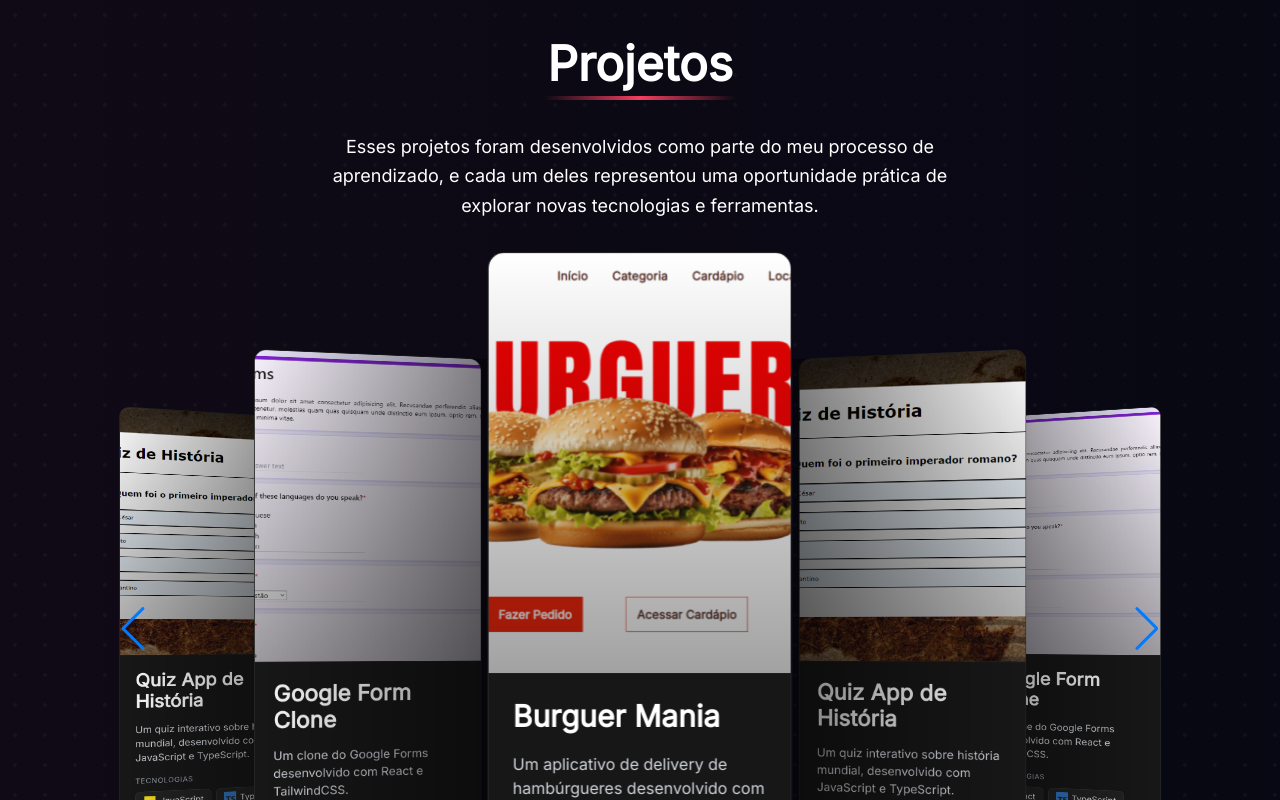
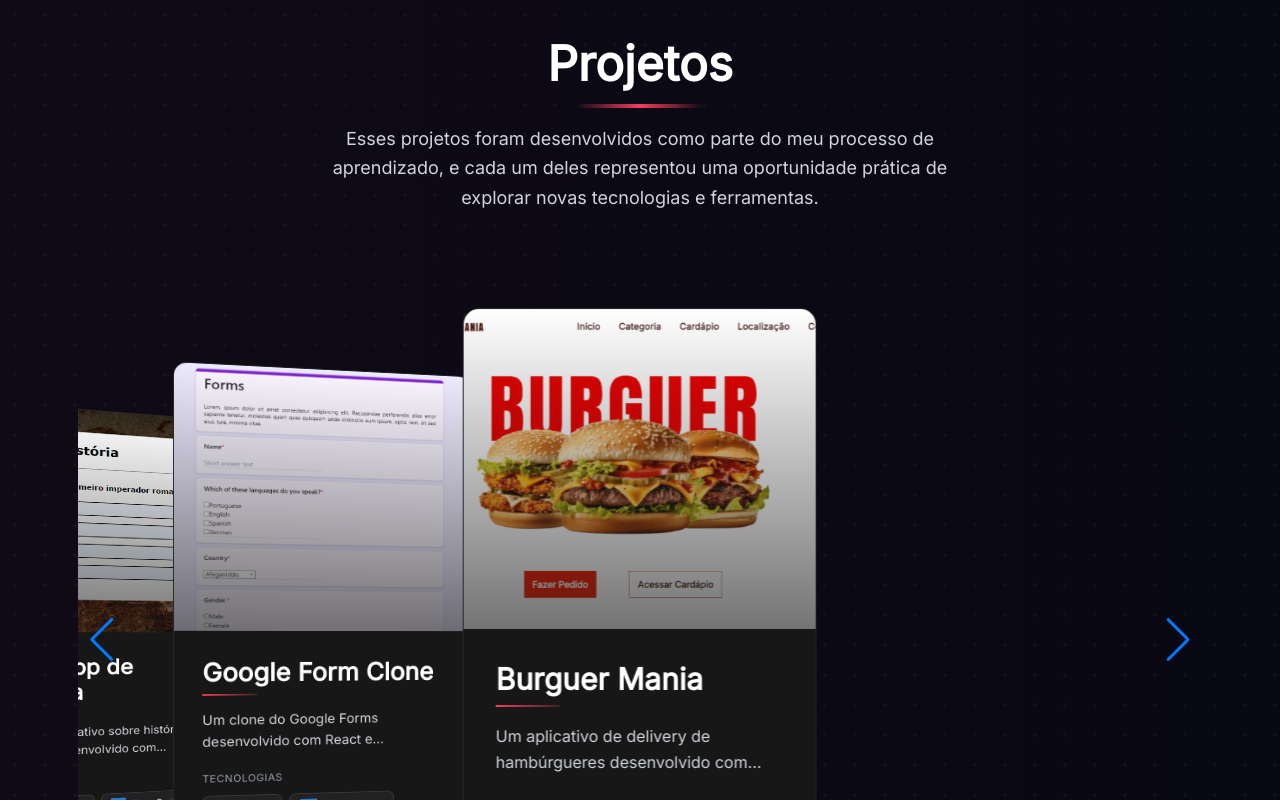
Before and after one commit to ssergiofeitosa/Portfolio, a React (Vite) app: page / in a window 1280 px wide. Shown: the part 840-1640 px from the top of the page. Built offline with nearby package versions, Linux system fonts and the light colour scheme.

Commit message:
Improve Card Component Design

```diff
--- a/src/components/Card.tsx
+++ b/src/components/Card.tsx
@@ -42,67 +42,69 @@ const Card = ({ project }: CardProps) => {
   }
 
   return (
-    <div className="relative w-full max-w-[700px] sm:max-w-[800px] h-auto flex flex-col rounded-2xl overflow-hidden group transition-all duration-300 hover:scale-[1.00] hover:shadow-2xl mx-auto">
-      {/* container do card */}
-      <div className="relative z-10 flex flex-col h-full w-full bg-neutral-900/95 rounded-2xl overflow-hidden border border-neutral-800">
-        {/* Image */}
-        <div className="relative h-[180px] md:h-[420px] overflow-hidden">
-          <div className="absolute inset-0 bg-gradient-to-t from-neutral-900 to-transparent opacity-40 z-10 group-hover:opacity-60 transition-all" />
+    <div className="relative w-full max-w-[700px] sm:max-w-[800px] h-auto flex flex-col rounded-2xl overflow-hidden group transition-all duration-300 hover:scale-[1.02] mx-auto">
+      {/* Card container */}
+      <div className="relative z-10 flex flex-col h-full w-full bg-neutral-900/95 rounded-2xl overflow-hidden border border-neutral-800 shadow-xl">
+        {/* Image container */}
+        <div className="relative h-[220px] md:h-[320px] overflow-hidden">
+          <div className="absolute inset-0 bg-gradient-to-t from-neutral-900 via-neutral-900/50 to-transparent opacity-60 z-10" />
 
           <img
             src={project.image}
             alt={project.title}
-            className="w-full h-full object-cover object-top transition-all duration-500 group-hover:scale-105 group-hover:brightness-75"
+            className="w-full h-full object-cover object-top transition-all duration-500 group-hover:scale-105"
           />
 
-          {/* botoes de link externo */}
-          <div className="absolute inset-0 flex items-center justify-center gap-5 z-20 opacity-0 group-hover:opacity-100 transition-opacity duration-300">
+          {/* Action buttons */}
+          <div className="absolute inset-0 flex items-center justify-center gap-6 z-20 opacity-0 group-hover:opacity-100 transition-all duration-300">
             <a
               href={project.link}
               target="_blank"
               rel="noopener noreferrer"
-              className="bg-neutral-900/70 text-rose-400 p-3.5 rounded-full hover:bg-rose-500 hover:text-white transition-all duration-300 shadow-lg"
+              className="bg-white/10 backdrop-blur-md text-white p-4 rounded-full hover:bg-rose-500 transition-all duration-300 transform hover:scale-110"
               aria-label="View GitHub repository"
             >
-              <FaGithub size={22} />
+              <FaGithub size={24} />
             </a>
+            {project.site && (
               <a
                 href={project.site}
                 target="_blank"
                 rel="noopener noreferrer"
-              className="bg-neutral-900/70 backdrop-blur-md text-rose-400 p-3.5 rounded-full hover:bg-rose-500 hover:text-white transition-all duration-300 shadow-lg"
+                className="bg-white/10 backdrop-blur-md text-white p-4 rounded-full hover:bg-rose-500 transition-all duration-300 transform hover:scale-110"
                 aria-label="Visit live site"
               >
-              <FaExternalLinkAlt size={20} />
+                <FaExternalLinkAlt size={22} />
               </a>
+            )}
           </div>
         </div>
 
-        {/* conteúdo de texto */}
-        <div className="flex-grow flex flex-col p-6 bg-neutral-900 border-t border-neutral-800/50">
-          <div className="mb-3">
-            <h3 className="text-2xl md:text-3xl font-bold text-white inline-block">
+        {/* Content */}
+        <div className="flex-grow flex flex-col p-8 bg-gradient-to-b from-neutral-900 to-neutral-900/95">
+          <div className="mb-4">
+            <h3 className="text-2xl md:text-3xl font-bold text-white">
               {project.title}
-              <div className="h-[2px] bg-gradient-to-r from-rose-600 to-red-900 mt-1 w-0 group-hover:w-full transition-all duration-300" />
+              <div className="h-[2px] bg-gradient-to-r from-rose-500 to-rose-500/20 mt-2 w-16 group-hover:w-full transition-all duration-500 ease-out" />
             </h3>
           </div>
 
-          <p className="text-base text-gray-300 mb-5 line-clamp-3">
+          <p className="text-gray-300 mb-6 line-clamp-2 leading-relaxed">
             {project.description}
           </p>
 
           <div className="mt-auto">
-            <h4 className="text-xs uppercase tracking-wider text-gray-400 mb-2.5 font-medium">
+            <h4 className="text-xs uppercase tracking-wider text-gray-400 mb-3 font-medium">
               Tecnologias
             </h4>
             <div className="flex flex-wrap gap-2">
               {project.technologies.map((tech) => (
                 <span
                   key={tech}
-                  className="inline-flex items-center gap-1.5 bg-neutral-800/80 backdrop-blur-sm px-3 py-1.5 rounded-lg text-sm border border-neutral-700/50 transition-all duration-200 hover:scale-105 hover:-translate-y-0.5 hover:bg-white/5"
+                  className="inline-flex items-center gap-2 px-3 py-1.5 rounded-lg text-sm bg-white/5 border border-white/10 transition-all duration-300 hover:border-rose-500/50 hover:bg-rose-500/5"
                 >
                   <span className="text-xl">{technologyIcons[tech]}</span>
-                  <span className="text-gray-200 font-medium">{tech}</span>
+                  <span className="text-gray-300">{tech}</span>
                 </span>
               ))}
             </div>
--- a/src/components/swiper/Swiper.tsx
+++ b/src/components/swiper/Swiper.tsx
@@ -1,5 +1,4 @@
 import { useEffect, useState } from "react";
-
 import {
   Navigation,
   Pagination,
@@ -21,13 +20,14 @@ const Swiperr = () => {
 
   useEffect(() => {
     const handleResize = () => {
-      setIsMobile(window.innerWidth < 1024); // até 1024px é considerado "mobile"
+      setIsMobile(window.innerWidth < 1024);
     };
 
-    handleResize(); // chama uma vez
-    window.addEventListener("resize", handleResize); // escuta mudanças
+    handleResize();
+    window.addEventListener("resize", handleResize);
     return () => window.removeEventListener("resize", handleResize);
   }, []);
+
   const projects = [
     {
       id: "item-1",
@@ -59,42 +59,23 @@ const Swiperr = () => {
       link: "https://github.com/ssergiofeitosa/Google-Form-Clone-React.git",
       site: "",
     },
-    {
-      id: "item-2",
-      image: "/quiz.png",
-      title: "Quiz App de História",
-      technologies: ["JavaScript", "TypeScript", "CSS"],
-      description:
-        "Um quiz interativo sobre história mundial, desenvolvido com JavaScript e TypeScript.",
-      link: "https://github.com/ssergiofeitosa/Projeto-Restic---Quiz.git",
-      site: "https://projeto-restic-quiz-historia.vercel.app",
-    },
-    {
-      id: "item-3",
-      image: "/googleformclone.png",
-      title: "Google Form Clone",
-      technologies: ["React", "TypeScript", "TailwindCSS"],
-      description:
-        "Um clone do Google Forms desenvolvido com React e TailwindCSS.",
-      link: "https://github.com/ssergiofeitosa/Google-Form-Clone-React.git",
-      site: "",
-    },
   ];
+
   return (
     <div
       id="projects"
-      className="flex h-full w-full items-center justify-center pt-20 px-4 bg-transparent"
+      className="flex min-h-screen w-full items-center justify-center py-20 px-4 bg-transparent"
     >
-      <div className="w-full max-w-[85%] flex flex-col items-center">
-        <div className="container mx-auto text-center mb-8 w-[85%] lg:w-[70%]">
-          <h2 className="text-white text-5xl md:text-4xl lg:text-5xl font-bold items-center mb-2">
+      <div className="w-full max-w-[90%] flex flex-col items-center">
+        <div className="container mx-auto text-center mb-16">
+          <h2 className="text-5xl font-bold text-white mb-4">
             Projetos
+            <div className="h-1 bg-gradient-to-r from-transparent via-rose-500 to-transparent w-32 mx-auto mt-4"></div>
           </h2>
-          <div className="h-1 bg-gradient-to-r from-transparent via-rose-500 to-transparent w-48 mx-auto mb-8"></div>
-          <p className="text-white text-lg max-w-2xl mx-auto leading-relaxed">
+          <p className="text-gray-300 text-lg max-w-2xl mx-auto leading-relaxed">
             Esses projetos foram desenvolvidos como parte do meu processo de
             aprendizado, e cada um deles representou uma oportunidade prática de
-            explorar novas tecnologias e ferramentas.{" "}
+            explorar novas tecnologias e ferramentas.
           </p>
         </div>
 
@@ -103,28 +84,28 @@ const Swiperr = () => {
           effect="coverflow"
           grabCursor={true}
           centeredSlides={true}
-          loop={!isMobile} // <-- apenas ativa o loop se NÃO for mobile
+          loop={!isMobile}
           coverflowEffect={{
-            rotate: 3,
+            rotate: 5,
             stretch: 0,
-            depth: 120,
-            modifier: 3.2,
-            slideShadows: true,
+            depth: 100,
+            modifier: 2.5,
+            slideShadows: false,
           }}
-          spaceBetween={50}
+          spaceBetween={30}
           slidesPerView={1}
           navigation
           pagination={{ clickable: true }}
           breakpoints={{
-            0: { slidesPerView: 1 },
             640: { slidesPerView: 1 },
-            768: { slidesPerView: 1 },
-            1024: { slidesPerView: 3 },
+            768: { slidesPerView: 2 },
+            1024: { slidesPerView: 2.5 },
+            1280: { slidesPerView: 3 },
           }}
-          className="w-full h-full px-2"
+          className="w-full h-full px-4"
         >
           {projects.map((project) => (
-            <SwiperSlide key={project.id} className="flex justify-center px-2">
+            <SwiperSlide key={project.id} className="py-8">
               <Card project={project} />
             </SwiperSlide>
           ))}
```
Lines whose indentation alone changed are shown as unchanged.
